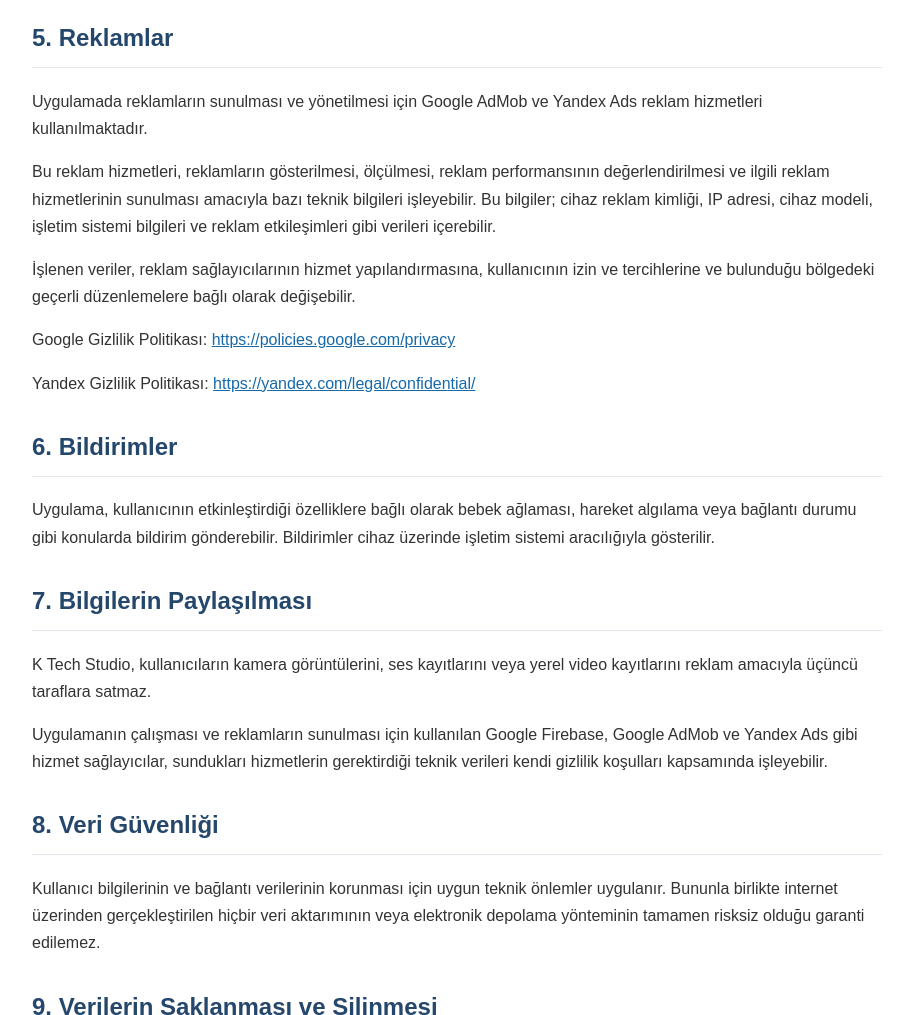
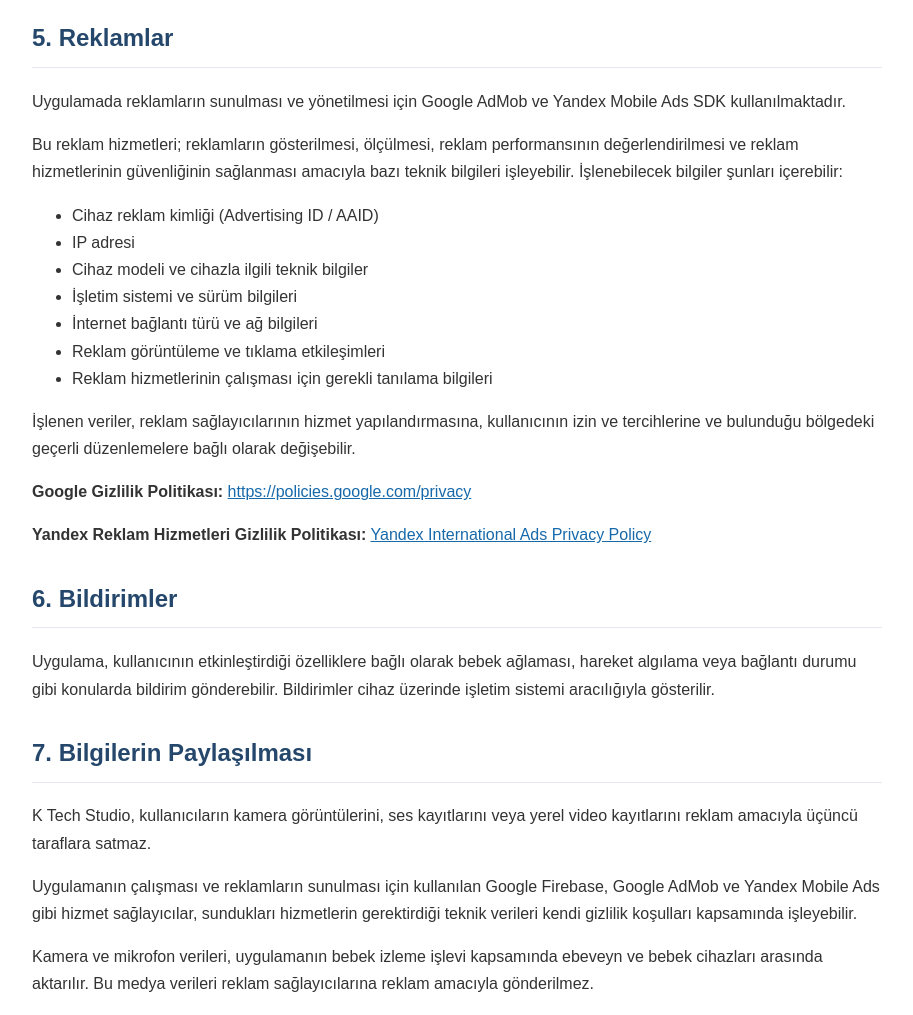
Before and after one commit to mylife300881-crypto/akilli-bebek-kamerasi-privacy, a plain HTML site: page index.html in a window 1280 px wide. Shown: the part 1480-2495 px from the top of the page, without its empty margins (183-1096 px from the left). Drawn offline with Linux system fonts and the light colour scheme.

Commit message:
Revise privacy policy and update advertising details
Updated the privacy policy with new dates and details regarding advertising services.

```diff
--- a/index.html
+++ b/index.html
@@ -45,7 +45,7 @@
 <main>
   <h1>Gizlilik Politikası</h1>
   <p><strong>Akıllı Bebek Kamerası</strong></p>
-  <p class="date">Son güncelleme: 21 Kasım 2026</p>
+  <p class="date">Son güncelleme: 24 Kasım 2026</p>
 
   <p>
     K Tech Studio olarak kullanıcılarımızın gizliliğine önem veriyoruz.
@@ -120,32 +120,40 @@
 
   <h2>5. Reklamlar</h2>
   <p>
-    Uygulamada reklamların sunulması ve yönetilmesi için Google AdMob
-    ve Yandex Ads reklam hizmetleri kullanılmaktadır.
+    Uygulamada reklamların sunulması ve yönetilmesi için
+    Google AdMob ve Yandex Mobile Ads SDK kullanılmaktadır.
   </p>
   <p>
-    Bu reklam hizmetleri, reklamların gösterilmesi, ölçülmesi,
-    reklam performansının değerlendirilmesi ve ilgili reklam
-    hizmetlerinin sunulması amacıyla bazı teknik bilgileri işleyebilir.
-    Bu bilgiler; cihaz reklam kimliği, IP adresi, cihaz modeli,
-    işletim sistemi bilgileri ve reklam etkileşimleri gibi verileri
-    içerebilir.
+    Bu reklam hizmetleri; reklamların gösterilmesi, ölçülmesi,
+    reklam performansının değerlendirilmesi ve reklam hizmetlerinin
+    güvenliğinin sağlanması amacıyla bazı teknik bilgileri işleyebilir.
+    İşlenebilecek bilgiler şunları içerebilir:
   </p>
+  <ul>
+    <li>Cihaz reklam kimliği (Advertising ID / AAID)</li>
+    <li>IP adresi</li>
+    <li>Cihaz modeli ve cihazla ilgili teknik bilgiler</li>
+    <li>İşletim sistemi ve sürüm bilgileri</li>
+    <li>İnternet bağlantı türü ve ağ bilgileri</li>
+    <li>Reklam görüntüleme ve tıklama etkileşimleri</li>
+    <li>Reklam hizmetlerinin çalışması için gerekli tanılama bilgileri</li>
+  </ul>
   <p>
     İşlenen veriler, reklam sağlayıcılarının hizmet yapılandırmasına,
     kullanıcının izin ve tercihlerine ve bulunduğu bölgedeki
     geçerli düzenlemelere bağlı olarak değişebilir.
   </p>
   <p>
-    Google Gizlilik Politikası:
+    <strong>Google Gizlilik Politikası:</strong>
     <a href="https://policies.google.com/privacy" target="_blank" rel="noopener">
       https://policies.google.com/privacy
     </a>
   </p>
   <p>
-    Yandex Gizlilik Politikası:
-    <a href="https://yandex.com/legal/confidential/" target="_blank" rel="noopener">
-      https://yandex.com/legal/confidential/
+    <strong>Yandex Reklam Hizmetleri Gizlilik Politikası:</strong>
+    <a href="https://www.yandex.com/legal/international_ads_privacy_policy/en/"
+       target="_blank" rel="noopener">
+      Yandex International Ads Privacy Policy
     </a>
   </p>
 
@@ -164,9 +172,14 @@
   </p>
   <p>
     Uygulamanın çalışması ve reklamların sunulması için kullanılan
-    Google Firebase, Google AdMob ve Yandex Ads gibi hizmet sağlayıcılar,
-    sundukları hizmetlerin gerektirdiği teknik verileri kendi gizlilik
-    koşulları kapsamında işleyebilir.
+    Google Firebase, Google AdMob ve Yandex Mobile Ads gibi hizmet
+    sağlayıcılar, sundukları hizmetlerin gerektirdiği teknik verileri
+    kendi gizlilik koşulları kapsamında işleyebilir.
+  </p>
+  <p>
+    Kamera ve mikrofon verileri, uygulamanın bebek izleme işlevi
+    kapsamında ebeveyn ve bebek cihazları arasında aktarılır.
+    Bu medya verileri reklam sağlayıcılarına reklam amacıyla gönderilmez.
   </p>
 
   <h2>8. Veri Güvenliği</h2>
@@ -218,6 +231,28 @@
     <a href="mailto:mylife300881@gmail.com">mylife300881@gmail.com</a>
   </p>
 
+  <h2>13. Kullanıcı Hakları ve Veri Talepleri</h2>
+  <p>
+    Kullanıcılar kişisel verileriyle ilgili erişim, bilgi alma,
+    düzeltme, silme, işlemeye itiraz etme ve uygulanabilir durumlarda
+    veri işlemenin kısıtlanmasını talep etme haklarına sahiptir.
+    Rızaya dayalı veri işleme faaliyetlerinde kullanıcılar
+    verdikleri izinleri geri çekebilir.
+  </p>
+  <p>
+    Bu hakları kullanmak veya kişisel verilerinizle ilgili talepte
+    bulunmak için
+    <a href="mailto:mylife300881@gmail.com">mylife300881@gmail.com</a>
+    adresinden bizimle iletişime geçebilirsiniz.
+  </p>
+  <p>
+    Ayrıntılı bilgi için
+    <a href="https://mylife300881-crypto.github.io/akilli-bebek-kamerasi-privacy/data-subject-rights.html">
+      Kullanıcı Hakları ve Veri Talepleri sayfamızı
+    </a>
+    ziyaret edebilirsiniz.
+  </p>
+
   <footer>
     © 2026 K Tech Studio. Tüm hakları saklıdır.
   </footer>
```
